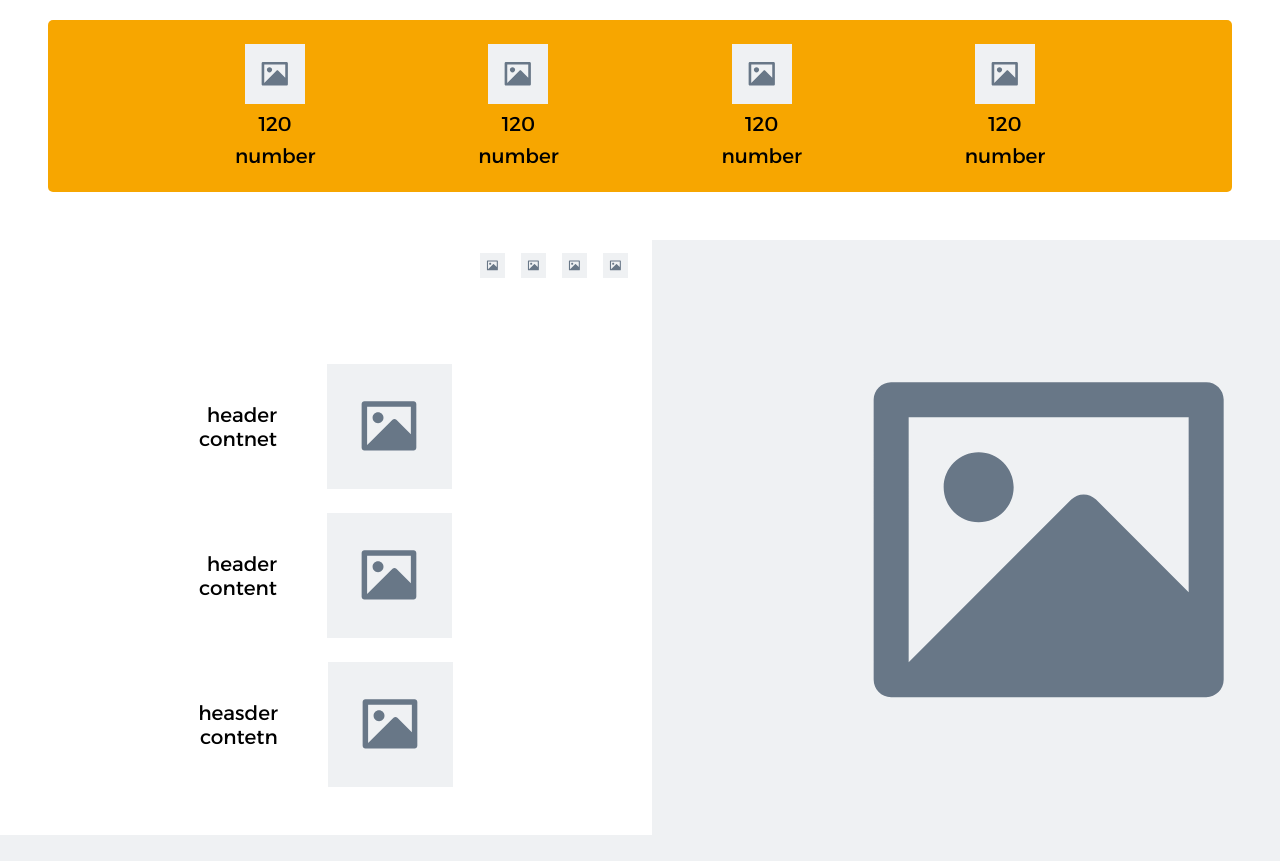
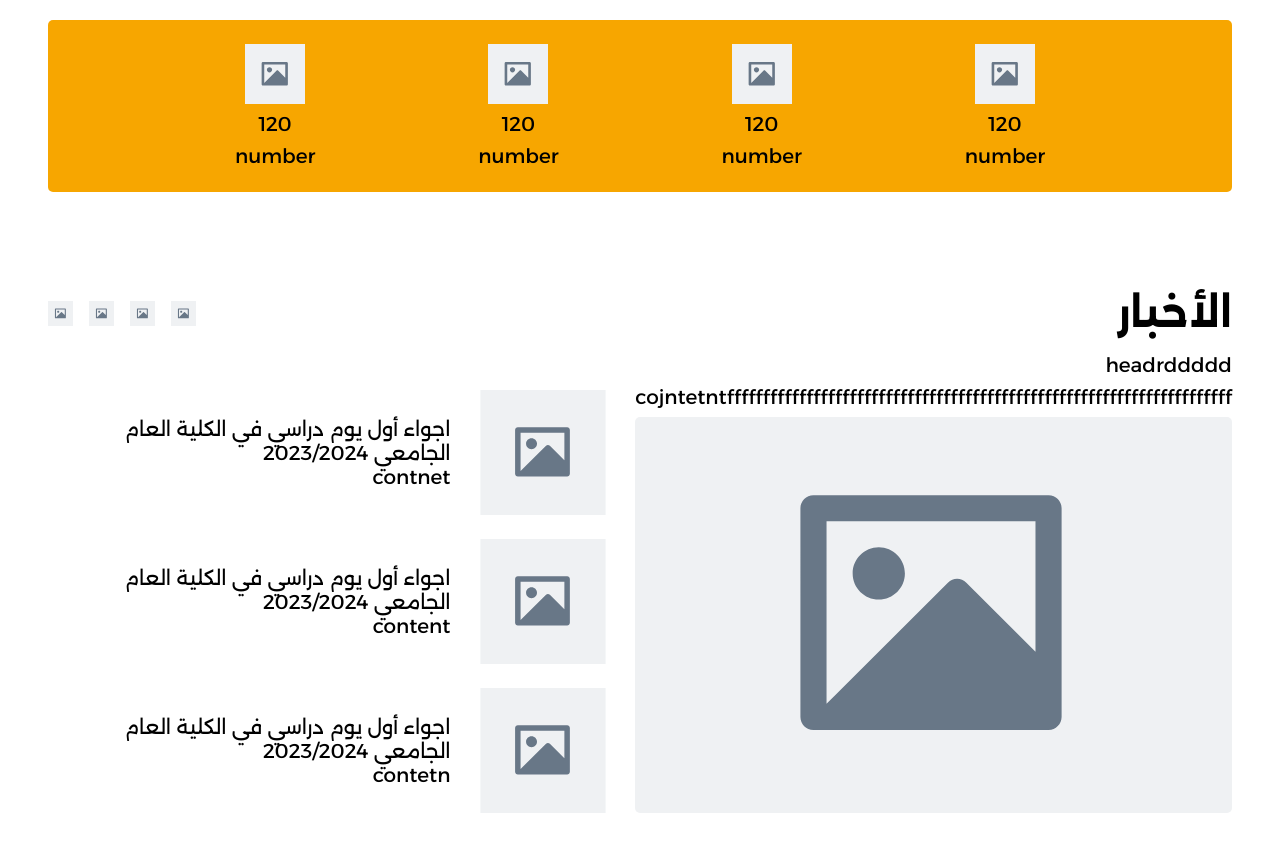
Before and after one commit to Ali-Al-Khuwaja/project_cis, a PHP site: page /html/index.html in a window 1280 px wide. Shown: the part 828-1689 px from the top of the page. Before the commit the page ends 1663 px from the top, so only its background shows below. Run offline with PHP 8.4, Linux system fonts and the light colour scheme.

Commit message:
made news section !

```diff
--- a/assets/css/landing_page.css
+++ b/assets/css/landing_page.css
@@ -302,50 +302,20 @@ summary {
 
 .news-section {
     align-content: center;
-    align-items: center;
-    background-color: #fff;
     display: flex;
-    flex: none;
-    flex-direction: row;
-    flex-wrap: nowrap;
     gap: 24px;
-    height: min-content;
-    justify-content: center;
-    overflow: hidden;
-    padding: 0 48px 48px;
-    position: relative;
+    padding: 48px;
     width: 100%;
 }
 
 .left-side {
-    align-content: flex-start;
-    align-items: flex-start;
+    align-items: flex-end;
     align-self: stretch;
     display: flex;
     flex: 1 0 0px;
     flex-direction: column;
-    flex-wrap: nowrap;
-    gap: 0px;
-    height: auto;
-    justify-content: center;
-    padding: 0;
-    position: relative;
-    width: 1px;
 }
 
-.right-side {
-    flex: 1;
-    width: 1px;
-    height: 547px;
-    display: flex;
-    flex-direction: column;
-    justify-content: center;
-    align-items: flex-end;
-    padding: 0px;
-    align-content: flex-end;
-    flex-wrap: nowrap;
-    gap: 16px;
-}
 
 .news-icons {
     align-content: center;
@@ -364,17 +334,12 @@ summary {
 }
 
 .last-three-container {
-    align-content: center;
     align-items: center;
     display: flex;
     flex: 1 0 0px;
     flex-direction: column;
-    flex-wrap: nowrap;
     gap: 24px;
-    height: 1px;
     justify-content: flex-end;
-    padding: 0;
-    position: relative;
     width: 100%;
 }
 
@@ -384,18 +349,9 @@ summary {
 }
 
 .last-three {
-    align-content: center;
     align-items: center;
     display: flex;
-    flex: none;
-    flex-direction: row;
-    flex-wrap: nowrap;
     gap: 25px;
-    height: 125px;
-    justify-content: center;
-    padding: 0;
-    position: relative;
-    width: 100%;
 }
 
 .last-three>img {
@@ -403,9 +359,27 @@ summary {
     height: 125px;
 }
 
-.right-side:first-child{
+.right-side {
+    align-items: flex-start;
+    display: flex;
+    flex: 1 0 0px;
+    flex-direction: column;
+    gap: 16px;
+}
 
+.contain-post {
+    display: flex;
+    flex-direction: column;
+    gap: 8px;
+    width: 100%;
 }
-.right-side:last-child{
 
+.contain-post>img {
+    border-radius: 5px;
+    flex: none;
+    height: 396px;
+    overflow: hidden;
+    position: relative;
+    width: 100%;
+    object-fit: cover;
 }
--- a/html/index.html
+++ b/html/index.html
@@ -134,7 +134,7 @@
         </div>
         <div class="news-section">
             <div class="right-side">
-                <div></div>
+                <h1>الأخبار</h1>
                 <div class="contain-post">
                     <p>headrddddd</p>
                     <p>cojntetntffffffffffffffffffffffffffffffffffffffffffffffffffffffffffffffffffffff </p>
@@ -152,21 +152,21 @@
                     <div class="last-three">
                         <img src="../assets/images/landscape-placeholder-svgrepo-com.svg" alt="">
                         <div>
-                            <p>header</p>
+                            <p>اجواء أول يوم دراسي في الكلية العام الجامعي 2023/2024</p>
                             <p>contnet</p>
                         </div>
                     </div>
                     <div class="last-three">
                         <img src="../assets/images/landscape-placeholder-svgrepo-com.svg" alt="">
                         <div>
-                            <p>header</p>
+                            <p>اجواء أول يوم دراسي في الكلية العام الجامعي 2023/2024</p>
                             <p>content</p>
                         </div>
                     </div>
                     <div class="last-three">
                         <img src="../assets/images/landscape-placeholder-svgrepo-com.svg" alt="">
                         <div>
-                            <p>heasder</p>
+                            <p>اجواء أول يوم دراسي في الكلية العام الجامعي 2023/2024</p>
                             <p>contetn</p>
                         </div>
                     </div>
```
Also changed, not shown: assets/images/placeholder2.svg (added).
